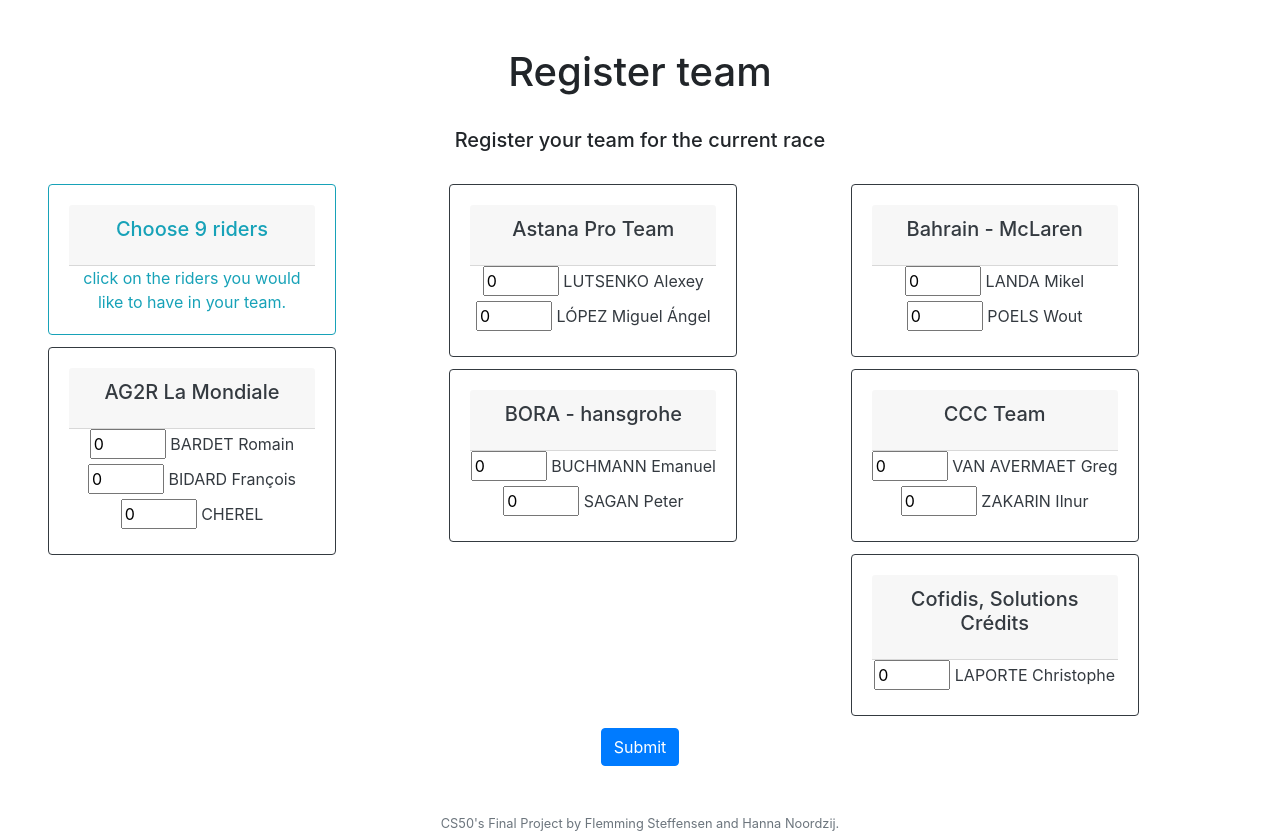
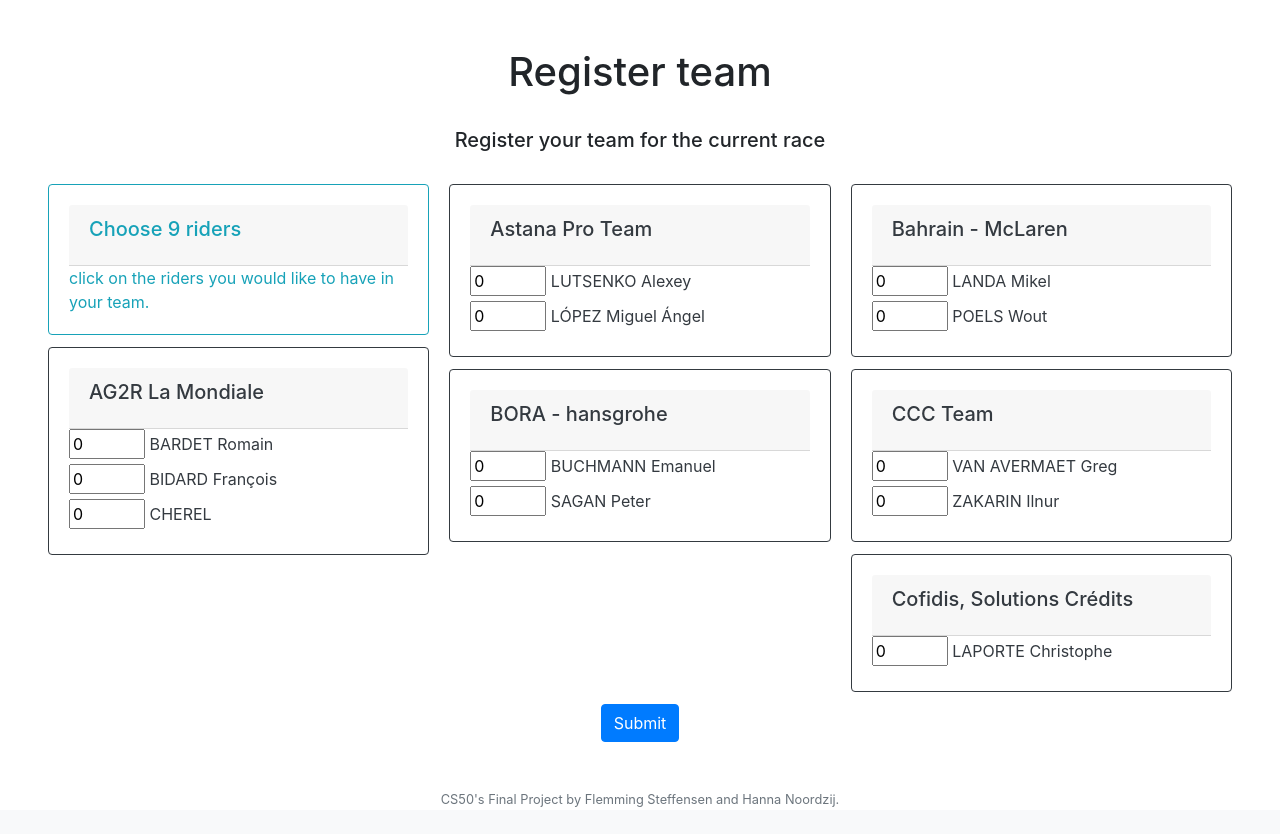
Before and after one commit to FlemmingSteffensen/renwieler, a Flask app: page /regteam?activecomp=2 in a window 1280 px wide. Shown: the part 82-916 px from the top of the page. After the commit the page ends 889 px from the top, so only its background shows below. Run offline with Flask 2, Linux system fonts and the light colour scheme; a user stored in the database is signed in; data comes from the database, SQL or seed files in the repository; some libraries are stand-ins or nearby versions.

Commit message:
fixed layout regteam

```diff
--- a/static/styles.css
+++ b/static/styles.css
@@ -57,6 +57,11 @@ main img
     color: #fff;
 }
 
+.card-columns {
+    display: inline-block;
+    text-align: left;
+}
+
 .table td, .table th {
     padding: .75rem;
     vertical-align: top;
--- a/templates/regteam.html
+++ b/templates/regteam.html
@@ -16,12 +16,10 @@
             <form id="regteam" action="/regteam" method="post">
                 <input type="hidden" id="comp" name="comp" value={{request.args.get('activecomp')}}>
                 <div class="card-columns">
-                    <div class="row">
             {% for rider in riders %}
                 {% if ct.count == 0 %}
                     {% set ct.count = ct.count + 1 %}
-                        <div class="col-auto md-4">
-                            <div class="card border-info" style="width: 18rem;">
+                            <div class="card border-info">
                                 <div class="card-body text-info">
                                     <div class="card-header">
                                         <h5 class="card-title">Choose 9 riders</h5>
@@ -32,9 +30,7 @@
                     {% set ns.last_team = rider.rides_for %}
                                 </div>
                             </div>
-                        </div>
-                        <div class="col-auto md-4">
-                            <div class="card border-dark" style="width: 18rem;">
+                            <div class="card border-dark">
                                 <div class="card-body text-dark">
                                     <div class="card-header">
                                         <h5 class="card-title">{{ns.last_team}}</h5>
@@ -50,8 +46,7 @@
                                     </div>
                 {% endif %}
             {% endfor %}
-                                </div>
-                            </div>
+
                         </div>
                     </div>
                 </div>
```
